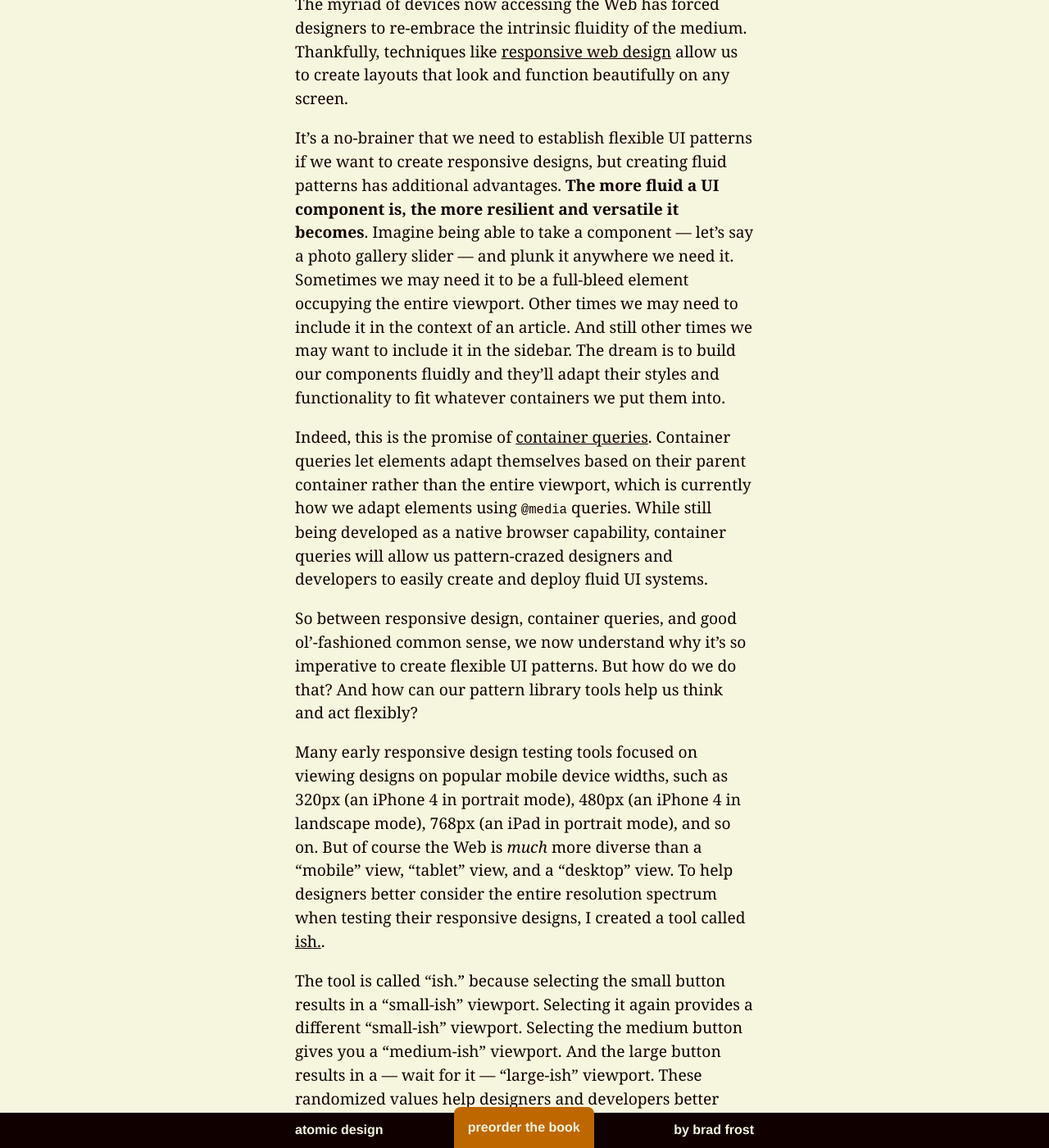
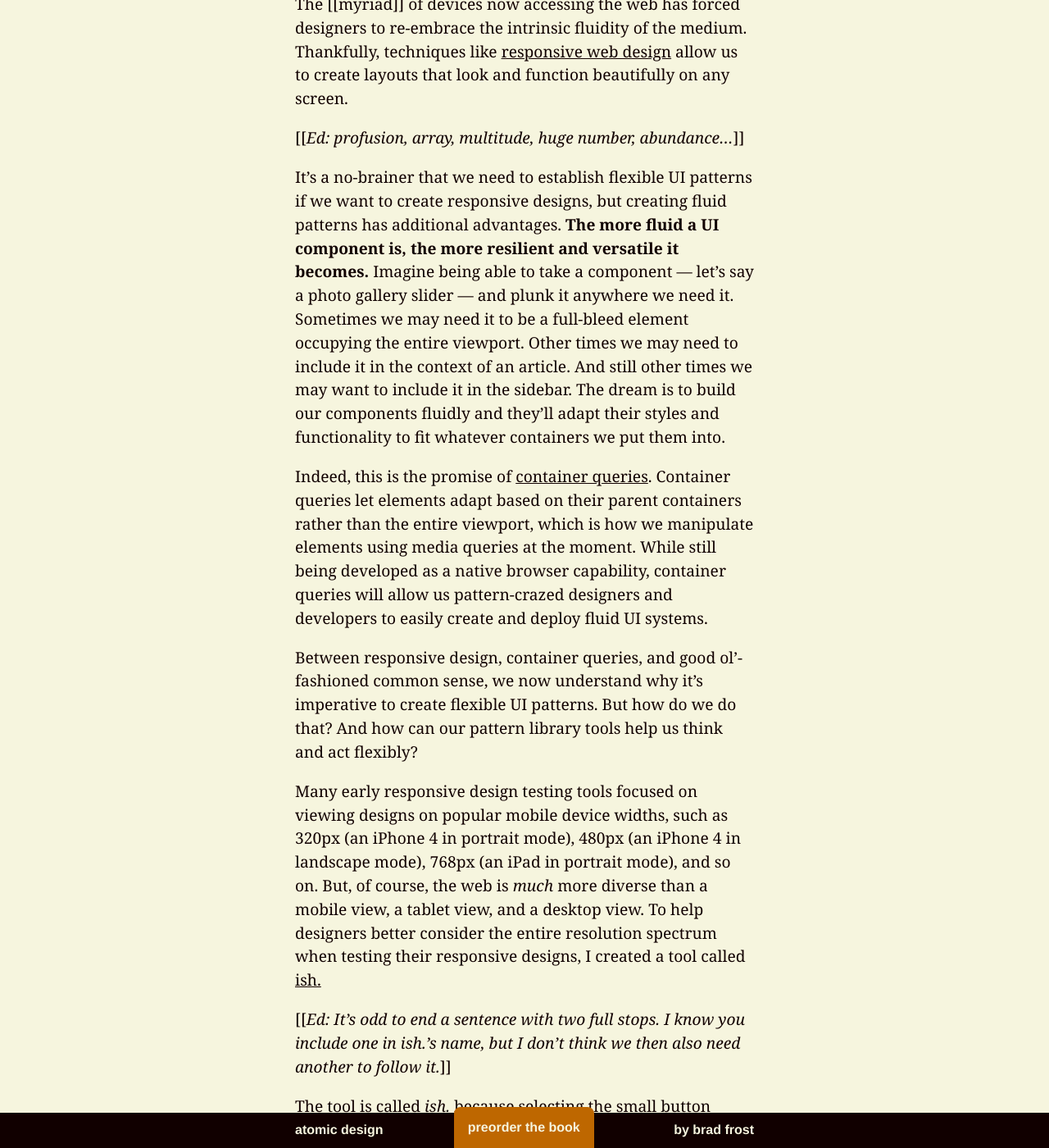
Before and after one commit to bradfrost/atomic-design, a Jekyll site: the page built from chapter-3.md, in a window 1280 px wide and 1400 px high, scrolled down 26865 px. Shown: the whole window at 82% size. Built offline with Jekyll 4.4.1, drawn with Linux system fonts in a browser that asks for light colours; some of the changed text lies outside the part shown.

Commit message:
Edits up line 385.

```diff
--- a/chapter-3.md
+++ b/chapter-3.md
@@ -342,20 +342,24 @@ Whew. If you've made it this far, congratulations! You now know how to add and m
 - **Serves as a blueprint for back-end developers** responsible for integrating the front-end UI into a real content management system. Back-end developers can look at the UI created in Pattern Lab, understand which bits are static and dynamic, then translate that into the back-end system.
 - **Allows writers, content people, designers, and other non-developers to contribute to the living, breathing design system.** As a front-end developer, I can't count the number of times I've had to fix typos, swap in new images, translate copy decks, and make other content-related edits to front-end code. It's death by a million paper cuts, and I'm sure most developers would agree that making minor copy changes isn't an effective use of their time. By separating structure and data, Pattern Lab enables non-developer team members to safely manage the content-related aspects of the design, freeing up developers to focus on building the design system's structure.
 
-We've now covered Pattern Lab's core functionality, but we're not done yet! Next we'll cover a few additional features that should be considered irrespective of what tool you use to create your pattern library.
+We've now covered Pattern Lab's core functionality, but we're not done yet! Next we'll cover a few additional features that should be considered, irrespective of the tool you use to create your pattern library.
 
 ## Viewport tools for flexible patterns
-The myriad of devices now accessing the Web has forced designers to re-embrace the intrinsic fluidity of the medium. Thankfully, techniques like [responsive web design](http://alistapart.com/article/responsive-web-design) allow us to create layouts that look and function beautifully on any screen.
+The [[myriad]] of devices now accessing the web has forced designers to re-embrace the intrinsic fluidity of the medium. Thankfully, techniques like [responsive web design](http://alistapart.com/article/responsive-web-design) allow us to create layouts that look and function beautifully on any screen.
 
-It's a no-brainer that we need to establish flexible UI patterns if we want to create responsive designs, but creating fluid patterns has additional advantages. **The more fluid a UI component is, the more resilient and versatile it becomes**. Imagine being able to take a component — let's say a photo gallery slider — and plunk it anywhere we need it. Sometimes we may need it to be a full-bleed element occupying the entire viewport. Other times we may need to include it in the context of an article. And still other times we may want to include it in the sidebar. The dream is to build our components fluidly and they'll adapt their styles and functionality to fit whatever containers we put them into.
+[[*Ed: profusion, array, multitude, huge number, abundance…*]]
 
-Indeed, this is the promise of [container queries](http://alistapart.com/article/container-queries-once-more-unto-the-breach). Container queries let elements adapt themselves based on their parent container rather than the entire viewport, which is currently how we adapt elements using `@media` queries.  While still being developed as a native browser capability, container queries will allow us pattern-crazed designers and developers to easily create and deploy fluid UI systems.
+It's a no-brainer that we need to establish flexible UI patterns if we want to create responsive designs, but creating fluid patterns has additional advantages. **The more fluid a UI component is, the more resilient and versatile it becomes.** Imagine being able to take a component — let's say a photo gallery slider — and plunk it anywhere we need it. Sometimes we may need it to be a full-bleed element occupying the entire viewport. Other times we may need to include it in the context of an article. And still other times we may want to include it in the sidebar. The dream is to build our components fluidly and they'll adapt their styles and functionality to fit whatever containers we put them into.
 
-So between responsive design, container queries, and good ol'-fashioned common sense, we now understand why it's so imperative to create flexible UI patterns. But how do we do that? And how can our pattern library tools help us think and act flexibly?
+Indeed, this is the promise of [container queries](http://alistapart.com/article/container-queries-once-more-unto-the-breach). Container queries let elements adapt based on their parent containers rather than the entire viewport, which is how we manipulate elements using media queries at the moment. While still being developed as a native browser capability, container queries will allow us pattern-crazed designers and developers to easily create and deploy fluid UI systems.
 
-Many early responsive design testing tools focused on viewing designs on popular mobile device widths, such as 320px (an iPhone 4 in portrait mode),  480px (an iPhone 4 in landscape mode), 768px (an iPad in portrait mode), and so on. But of course the Web is *much* more diverse than a "mobile" view, "tablet" view, and a "desktop" view. To help designers better consider the entire resolution spectrum when testing their responsive designs, I created a tool called [ish.](http://bradfrost.com/demo/ish/).
+Between responsive design, container queries, and good ol'-fashioned common sense, we now understand why it's imperative to create flexible UI patterns. But how do we do that? And how can our pattern library tools help us think and act flexibly?
 
-The tool is called "ish." because selecting the small button results in a "small-ish" viewport. Selecting it again provides a different "small-ish" viewport. Selecting the medium button gives you a "medium-ish" viewport. And the large button results in a — wait for it — "large-ish" viewport. These randomized values help designers and developers better consider the entire resolution spectrum rather than a handful of popular device dimensions.
+Many early responsive design testing tools focused on viewing designs on popular mobile device widths, such as 320px (an iPhone 4 in portrait mode), 480px (an iPhone 4 in landscape mode), 768px (an iPad in portrait mode), and so on. But, of course, the web is *much* more diverse than a mobile view, a tablet view, and a desktop view. To help designers better consider the entire resolution spectrum when testing their responsive designs, I created a tool called [ish.](http://bradfrost.com/demo/ish/)
+
+[[*Ed: It's odd to end a sentence with two full stops. I know you include one in ish.'s name, but I don't think we then also need another to follow it.*]]
+
+The tool is called *ish.* because selecting the small button results in a small-ish viewport. Selecting it again provides a different small-ish viewport. Selecting the medium button gives you a medium-ish viewport. And the large button results in a—wait for it—large-ish viewport. These randomized values help designers and developers better consider the entire resolution spectrum rather than a handful of popular device dimensions.
 
 Ish. is baked into Pattern Lab, which means we can view our UIs and their underlying patterns across the entire resolution spectrum.
 
@@ -365,16 +369,20 @@ Ish. is baked into Pattern Lab, which means we can view our UIs and their underl
 
 {% include figure.html src="../images/content/ish-l.png" caption="Pattern Lab displaying a design in a large-ish viewport." %}
 
-While ish. helps designers and developers uncover bugs along the viewport continuum, I've found it to be more helpful as a client and colleague education tool. By building a device-agnostic viewport resizing tool directly into the pattern library, clients and colleagues can better appreciate the fact that their design system should look and function great no matter what the viewport size is.
+While ish. helps designers and developers uncover bugs along the viewport continuum, I've found it to be more helpful as a client and colleague education tool. By building a device-agnostic viewport resizing tool directly into the pattern library, clients and colleagues can come to appreciate the fact that their design system should look and function well no matter the viewport size.
 
 ## A look under the hood with code view
-A common pattern library feature is the ability to peek under the hood and view the underlying code that makes up a particular component. Exposing a UI pattern's code speeds up development time (I love copying and pasting as much as the next coder) and helps team leaders enforce code syntax and style conventions. This becomes especially rewarding when a ton of developers are touching an organization's codebase.
+A common pattern library feature is the ability to peek under the hood and view the underlying code that makes up a particular component. Exposing a UI pattern's code speeds up development time (I love copying and pasting as much as the next coder) and helps team leaders enforce code syntax and style conventions. This becomes especially rewarding when a ton of developers are [[touching an organization's codebase]].
 
-The types of code to be highlighted in a pattern library nauturally varies from organization to organization, in order to meet the requirements of the myriad environments, technologies, and conventions used. Most [pattern libraries out there in the wild](http://styleguides.io/examples.html) demonstrate patterns' underlying HTML, while others also include pattern-specific CSS and/or JavaScript. Salesforce's Lightning design system, for example, shows a pattern's HTML as well as all the (S)CSS pertaining to that pattern.
+[[*Ed: Maybe it's just me, but touching an organization's codebase sounds… off. How about working on (or in), or similar?*]]
+
+The types of code to be highlighted in a pattern library naturally vary from organization to organization, in order to meet the requirements of the [[myriad]] environments, technologies, and conventions used. Most [pattern libraries out there in the wild](http://styleguides.io/examples.html) demonstrate a pattern's underlying HTML, while others also include pattern-specific CSS and JavaScript. Salesforce's Lightning design system, for example, shows a pattern's HTML as well as all the (S)CSS pertaining to that pattern.
+
+[[*Ed: Oh, I get to use another list: very many, countless, manifold, assorted, profuse, numerous, bazillion… (Yeah, OK. Not that last one.)*]]
 
 {% include figure.html src="../images/content/salesforce-code-example.png" caption="Salesforce's Lightning design system showcases the UI components' HTML and SCSS code." %}
 
-Showcasing patterns' front-end code leads to authors writing more consistent code, but that doesn't guarantee perfection. There's still room for developers to go rogue and write sloppy, incongruent code, which is why some organizations have gone above and beyond to establish incredibly sophisticated design systems. **Companies like Lonely Planet have achieved the Holy Grail of pattern libraries, which is to say their pattern library and production environment are perfectly in sync**. We'll discuss the Holy Grail in more detail in the next chapter, but it's worth brining up in this section to demonstrate how that affects the code exposed in the context of a pattern library. Rather than surfacing HTML and CSS, Lonely Planet's [Rizzo style guide](http://rizzo.lonelyplanet.com/) surfaces the include code for teams to pull in the appropriate UI component.
+Including front-end code leads to authors writing it more consistently, but that doesn't guarantee perfection. There's still room for developers to go rogue and write sloppy, incongruent code, which is why some organizations have gone above and beyond to establish incredibly sophisticated design systems. **Companies like Lonely Planet have achieved the Holy Grail of pattern libraries, which is to say their pattern library and production environment are perfectly in sync**. We'll discuss the Holy Grail in more detail in the next chapter, but it's worth brining up in this section to demonstrate how that affects the code exposed in the context of a pattern library. Rather than surfacing HTML and CSS, Lonely Planet's [Rizzo style guide](http://rizzo.lonelyplanet.com/) surfaces the include code for teams to pull in the appropriate UI component.
 
 {% include figure.html src="../images/content/lonely-planet-code.png" caption="Lonely Planet's Rizzo design system pattern library showcases the template usage." %}
 
```
